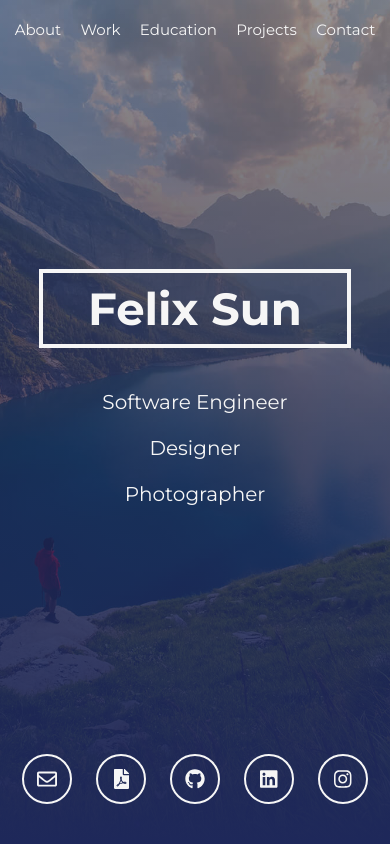
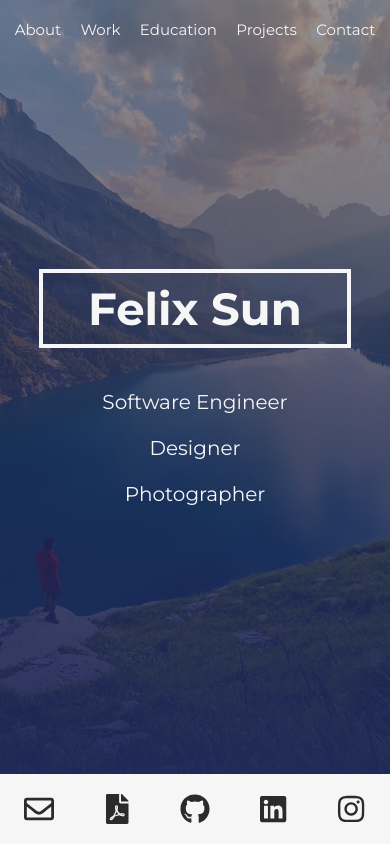
Before and after one commit to fjsfelix/New-Personal-Site, a React (Create React App) app: page / in a window 390 px wide. Shown: the top 844 px of the page. Built offline with nearby package versions, Linux system fonts and the light colour scheme.

Commit message:
added resume

```diff
--- a/src/contact/Contact.js
+++ b/src/contact/Contact.js
@@ -3,8 +3,9 @@ import styles from './Contact.module.scss'
 import {Element} from 'react-scroll'
 import { FontAwesomeIcon } from '@fortawesome/react-fontawesome'
 import { faGithub, faLinkedin, faInstagram } from '@fortawesome/free-brands-svg-icons'
-import { faFilePdf, faPaperPlane } from '@fortawesome/free-solid-svg-icons'
+import { faFilePdf } from '@fortawesome/free-solid-svg-icons'
 import { faCopyright, faEnvelope} from '@fortawesome/free-regular-svg-icons'
+import resume from '../felix-sun-resume.pdf'
 
 
 function Contact() {
@@ -18,7 +19,7 @@ function Contact() {
               <FontAwesomeIcon icon={faGithub} />
               <span>GitHub</span>
             </a>
-            <a className={styles.contactLink}>
+            <a className={styles.contactLink} href={resume} target='_blank'>
               <FontAwesomeIcon icon={faFilePdf} />
               <span>Resume</span>
             </a>
--- a/src/hero/Hero.js
+++ b/src/hero/Hero.js
@@ -3,8 +3,9 @@ import styles from './Hero.module.scss'
 import { Link } from 'react-scroll'
 import { FontAwesomeIcon } from '@fortawesome/react-fontawesome'
 import { faGithub, faLinkedin, faInstagram } from '@fortawesome/free-brands-svg-icons'
-import { faFilePdf, faPaperPlane } from '@fortawesome/free-solid-svg-icons'
-import { faCopyright, faEnvelope } from '@fortawesome/free-regular-svg-icons'
+import { faFilePdf } from '@fortawesome/free-solid-svg-icons'
+import { faEnvelope } from '@fortawesome/free-regular-svg-icons'
+import resume from '../felix-sun-resume.pdf'
 
 
 function Hero() {
@@ -41,7 +42,7 @@ function Hero() {
             <a className={styles.contactBtn} href='mailto:fs.felix.sun@gmail.com'>
               <FontAwesomeIcon icon={faEnvelope} />
             </a>
-            <a className={styles.contactBtn}>
+            <a className={styles.contactBtn} href={resume}  target='_blank'>
               <FontAwesomeIcon icon={faFilePdf} />
             </a>
             <a className={styles.contactBtn} href="https://github.com/fjsfelix" target='_blank'>
--- a/src/hero/Hero.module.scss
+++ b/src/hero/Hero.module.scss
@@ -156,23 +156,20 @@
         display: flex;
         width: 100%;
         position: absolute;
-        bottom: 20px;
+        bottom: 0;
         left: 0;
-        justify-content: space-around;
-        padding: 20px 10px;
-        font-size: 20px;
+        justify-content: center;
+        font-size: 30px;
+        background: $primary;
 
         .contactBtn {
-            border: 2px solid $primary;
-            color: $primary;
-            width: 50px;
-            height: 50px;
+            color: $dark;
+            width: 90px;
+            height: 70px;
             border-radius: 100%;
             display: flex;
             justify-content: center;
             align-items: center;
-            // background-color: $blue;
-
         }
     }
     .emailContainer {
--- a/src/logoBar/LogoBar.js
+++ b/src/logoBar/LogoBar.js
@@ -5,6 +5,7 @@ import linkedInIMG from './linked.png'
 import instaImg from './insta.png'
 import { FontAwesomeIcon } from '@fortawesome/react-fontawesome'
 import { faFilePdf } from '@fortawesome/free-solid-svg-icons'
+import resume from '../felix-sun-resume.pdf'
 
 
 function LogoBar() {
@@ -12,7 +13,7 @@ function LogoBar() {
     <div className={styles.logoBarContianer}>
       <div className={styles.container}>
         <div className={styles.logoBarContianerInner}>
-          <a href="#" target='_blank'>
+          <a href={resume} target='_blank'>
             <FontAwesomeIcon icon={faFilePdf} />
             <span className={styles.resume}>
               Resume
```
Also changed, not shown: 1 other file (tests, documents, lock files or other folders).
